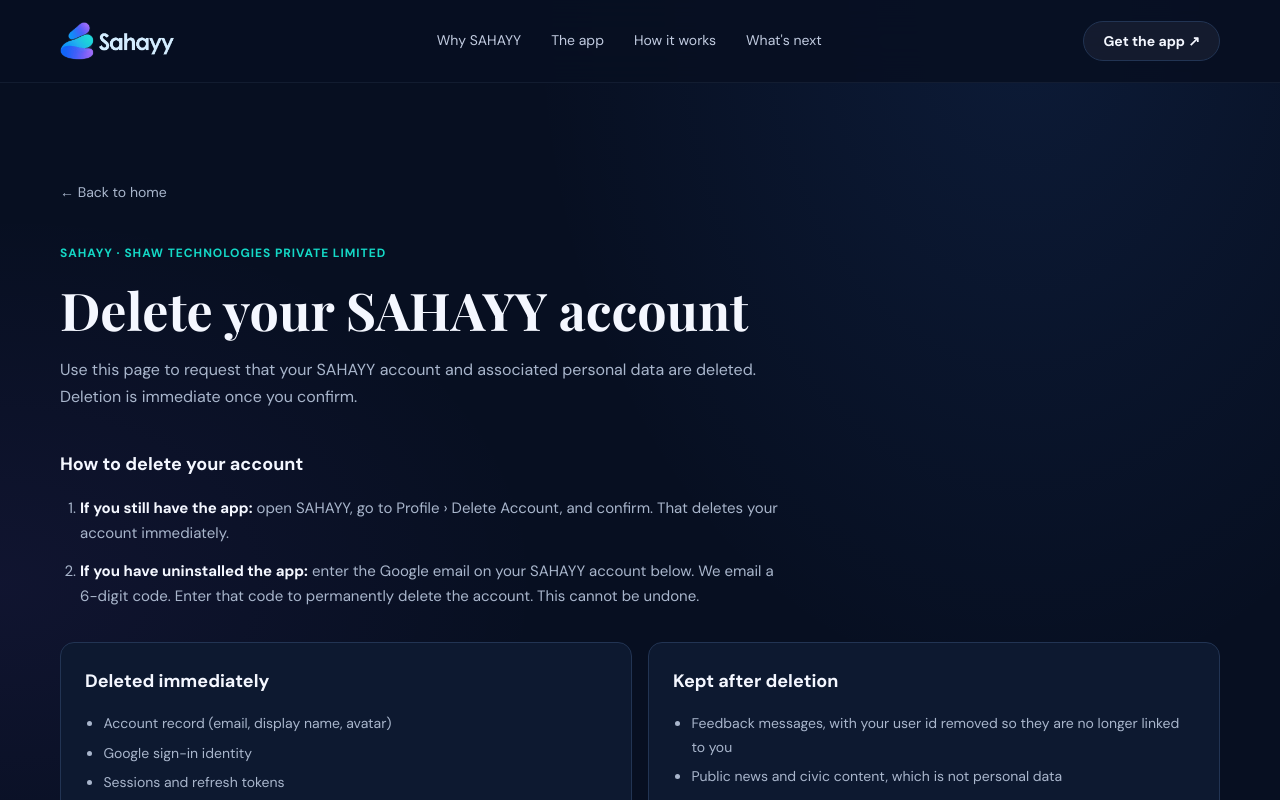
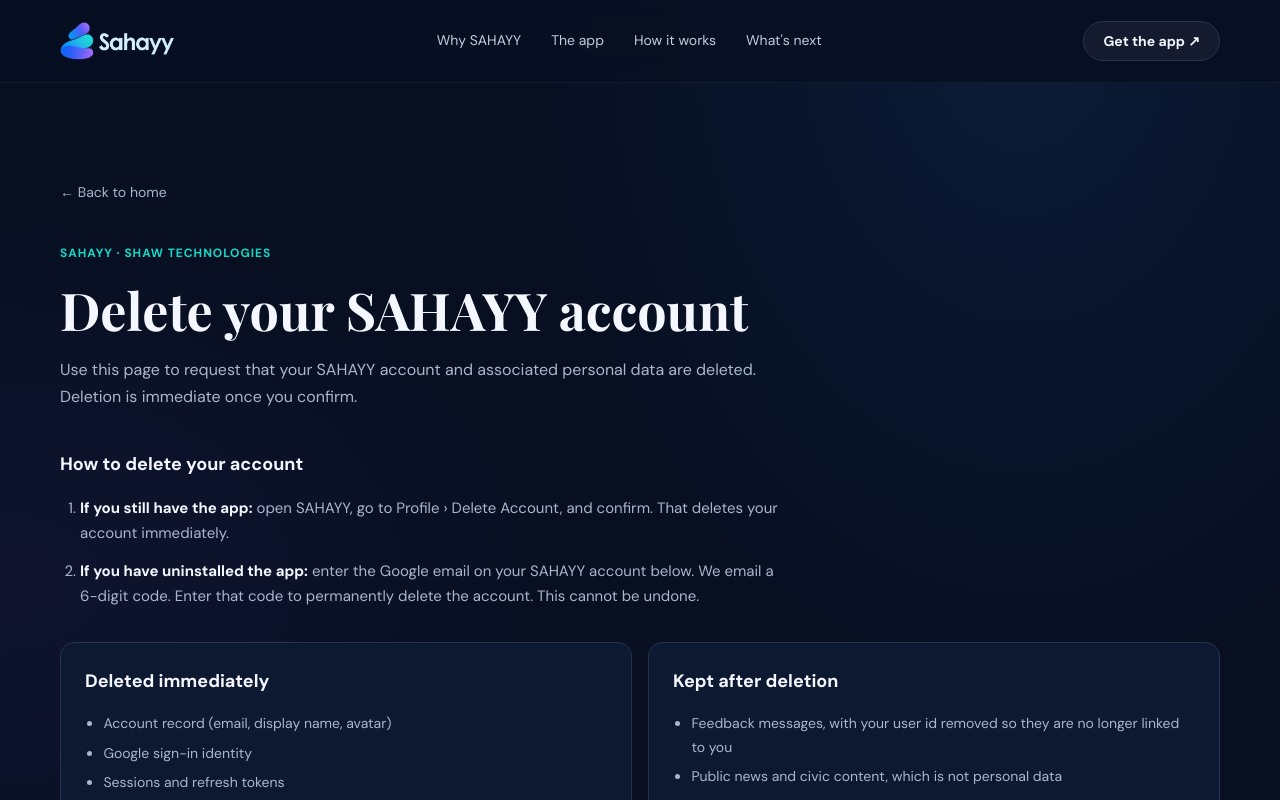
Before and after one commit to mpratap-dev/sahay-landing-page, a Next.js app: page /delete-account in a window 1280 px wide. Shown: the top 800 px of the page. Built offline with nearby package versions, Linux system fonts and the light colour scheme.

Commit message:
Privacy policy updates

```diff
--- a/src/views/Contact/Contact.jsx
+++ b/src/views/Contact/Contact.jsx
@@ -8,7 +8,7 @@ import styles from './Contact.module.css';
 const ENTITY = {
   NAME: 'Mahesh Pratap',
   DESIGNATION: 'Developer & Founder',
-  ORGANIZATION: 'SHAW Technologies Private Limited',
+  ORGANIZATION: 'SHAW Technologies',
   APP: 'SAHAYY – Smart Access & Holistic Assistance for You',
   LOCATION: 'New Delhi, Delhi, India',
   ENTITY_EMAIL: 'mahesh.pratap@sahayy.in',
@@ -122,7 +122,7 @@ export function Contact() {
             </span>
             <h1 className={styles.heroTitle}>Contact Information</h1>
             <p className={styles.heroMeta}>
-              SAHAYY · SHAW Technologies Private Limited · New Delhi, India
+              SAHAYY · SHAW Technologies · New Delhi, India
               <br />
               This page serves as the official contact information page for{' '}
               <strong>Mahesh Pratap</strong> as the legal entity and developer
--- a/src/views/DeleteAccount/DeleteAccount.jsx
+++ b/src/views/DeleteAccount/DeleteAccount.jsx
@@ -10,7 +10,7 @@ import styles from './DeleteAccount.module.css';
 
 const analyticsProcessor = analyticsProcessorName();
 const APP_NAME = 'SAHAYY';
-const DEVELOPER_NAME = 'SHAW Technologies Private Limited';
+const DEVELOPER_NAME = 'SHAW Technologies';
 
 const DELETED_ON_CONFIRM = [
   'Account record (email, display name, avatar)',
--- a/src/views/LegalPolicy/LegalPolicy.jsx
+++ b/src/views/LegalPolicy/LegalPolicy.jsx
@@ -22,7 +22,7 @@ const META = {
 const OFFICER = {
   NAME: 'Mahesh Pratap',
   DESIGNATION: 'Grievance Redressal Officer & Data Protection Officer',
-  ORGANIZATION: 'SHAW Technologies Private Limited',
+  ORGANIZATION: 'SHAW Technologies',
   EMAIL: 'support@sahayy.in',
   LEGAL_EMAIL: 'grievance@sahayy.in',
   LOCATION: 'New Delhi, Delhi, India',
```
